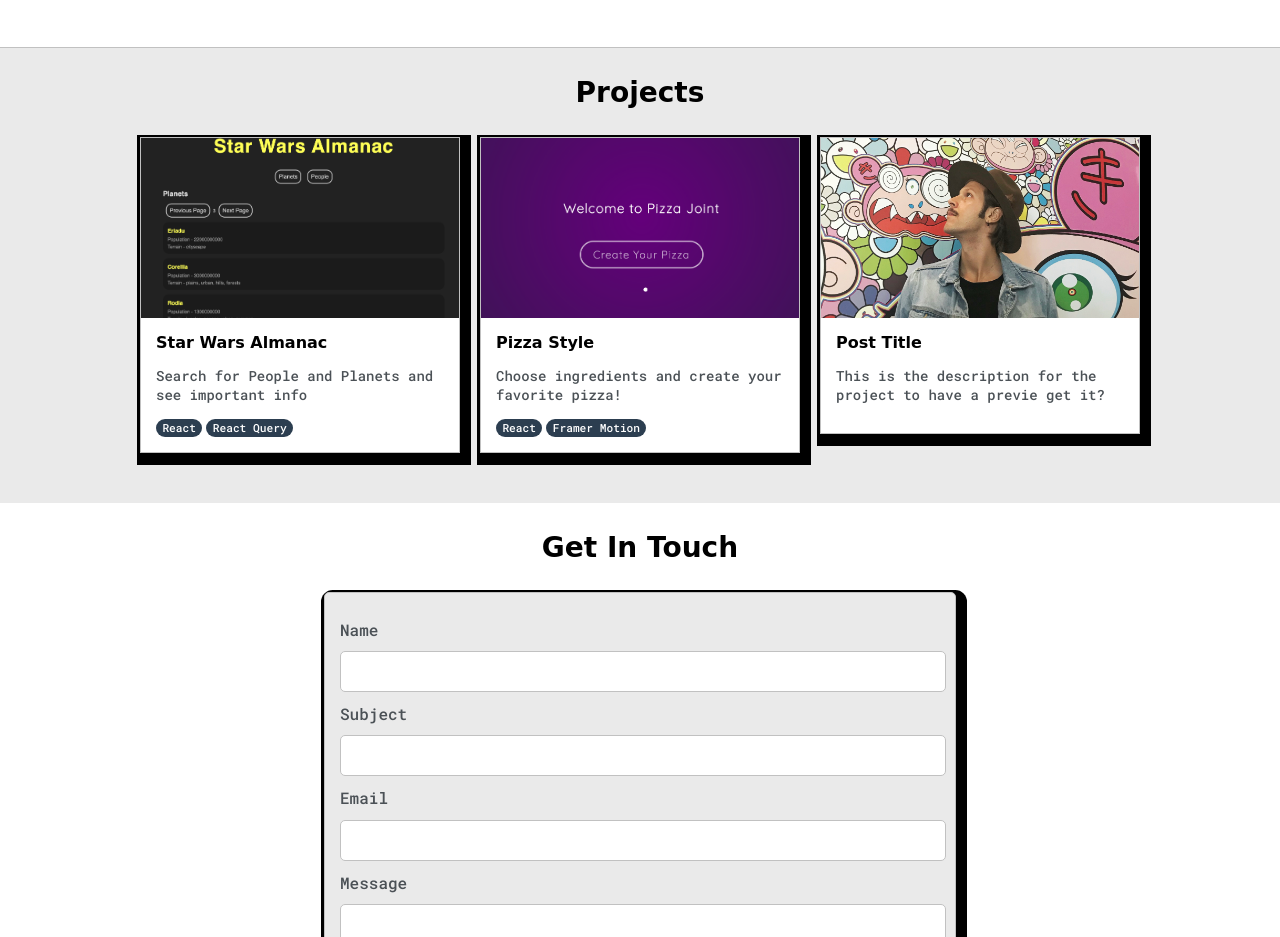
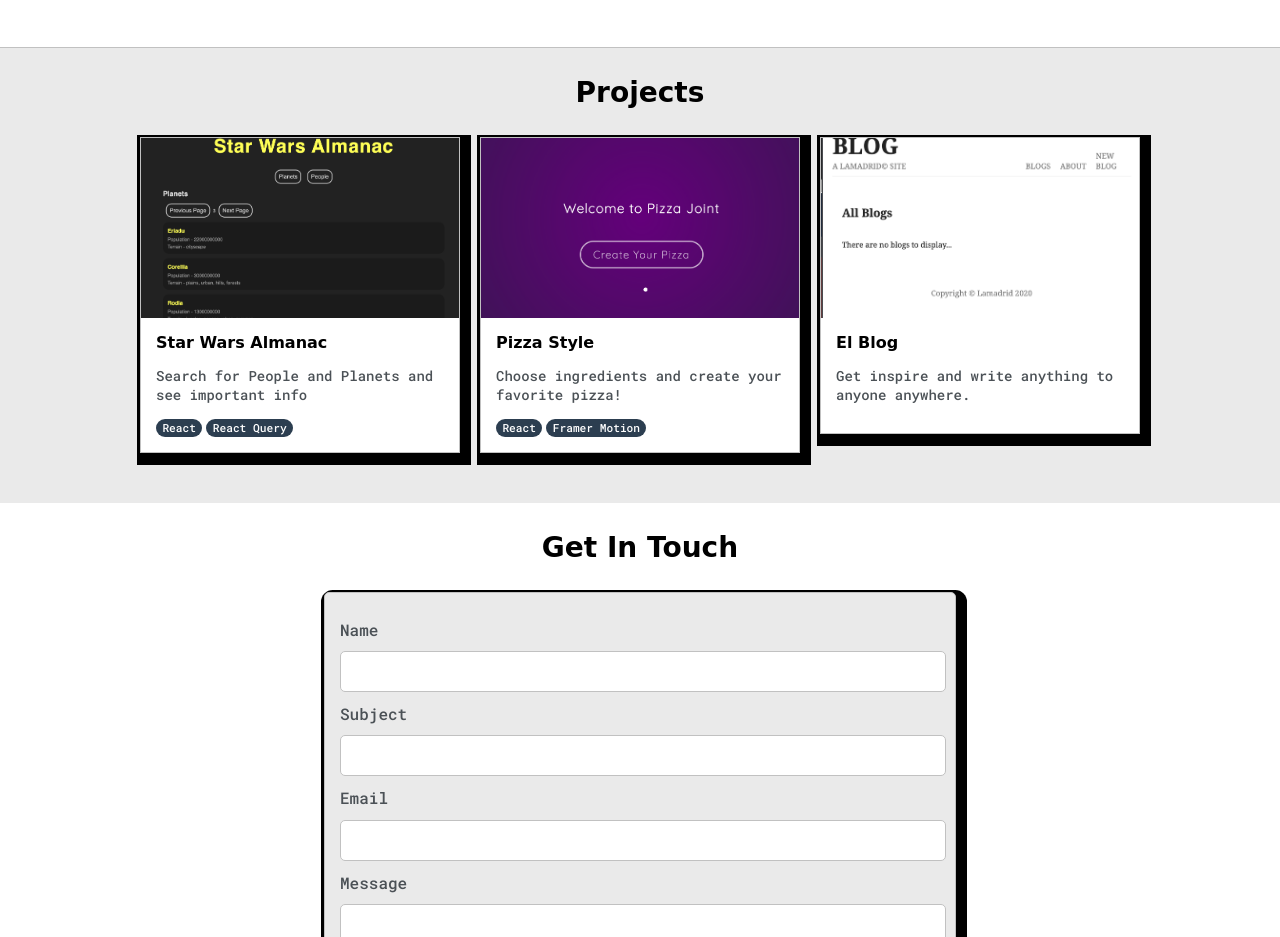
Before and after one commit to rikilamadrid/website, a plain HTML site: page index.html in a window 1280 px wide. Shown: the part 1400-2337 px from the top of the page. Drawn offline with Linux system fonts and the light colour scheme; a web font is replaced by a local one.

Commit message:
added el blog

```diff
--- a/index.html
+++ b/index.html
@@ -112,7 +112,7 @@
       <div class="post-wrapper">
 
         <div>
-          <a target="_blank" href="https://starwars-info-941p0oh0d-rikilamadrid.vercel.app/">
+          <a target="_blank" href="https://starwars-info-gold.vercel.app/">
             <div class="post">
               <img class="thumbnail" src="images/starwars_info.png">
               <div class="post-preview">
@@ -126,8 +126,8 @@
         </div>
 
         <div>
-          <a target="_blank" href="https://pizza-style-o2391gz50-rikilamadrid.vercel.app/">
-          <div class="post">
+          <a target="_blank" href="https://pizza-style.vercel.app/">
+            <div class="post">
               <img class="thumbnail" src="images/pizzastyle.png">
               <div class="post-preview">
                 <h6 class="post-title">Pizza Style</h6>
@@ -140,13 +140,15 @@
         </div>
 
         <div>
-          <div class="post">
-            <img class="thumbnail" src="images/lama.jpeg">
-            <div class="post-preview">
-              <h6 class="post-title">Post Title</h6>
-              <p class="post-intro">This is the description for the project to have a previe get it?</p>
+          <a target="_blank" href="https://el-blog.vercel.app/">
+            <div class="post">
+              <img class="thumbnail" src="images/el-blog.png">
+              <div class="post-preview">
+                <h6 class="post-title">El Blog</h6>
+                <p class="post-intro">Get inspire and write anything to anyone anywhere.</p>
+              </div>
             </div>
-          </div>
+          </a>
         </div>
 
       </div>
```
Also changed, not shown: default.css (+5 -4 lines), images/el-blog.png (added).
